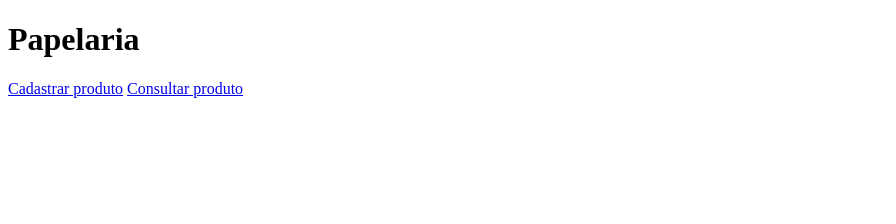
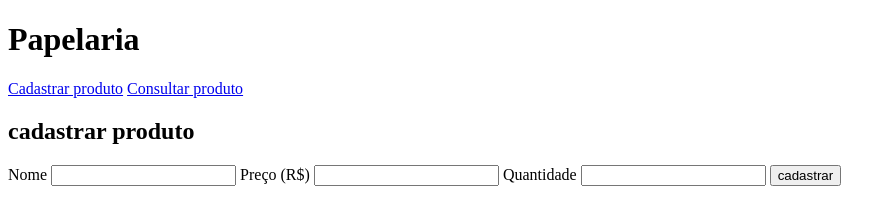
Before and after one commit to Davioss01/papelaria, a plain HTML site: page papelaria/static/index.html in a window 1280 px wide. Shown: the whole page, without its empty margins (0-896 px from the left). Drawn offline with Linux system fonts and the light colour scheme.

Commit message:
Update index.html

```diff
--- a/papelaria/static/index.html
+++ b/papelaria/static/index.html
@@ -14,5 +14,22 @@
             <a href="#consultar">Consultar produto</a>
         </nav>
     </header>
+    <main>
+        <section id="cadastrar" class="cartao">
+            <h2>cadastrar produto</h2>
+            <form action="/cadastrar" method="post">
+                <label>Nome
+                    <input name="nome">
+                    </label>
+                    <label>Preço (R$)
+                        <input name="preco">
+                    </label>
+                    <label>Quantidade
+                        <input name="quantidade">
+                    </label>
+                    <button class="botao">cadastrar</button>
+            </form>
+        </section>
+    </main>
 </body>
 </html>
```
